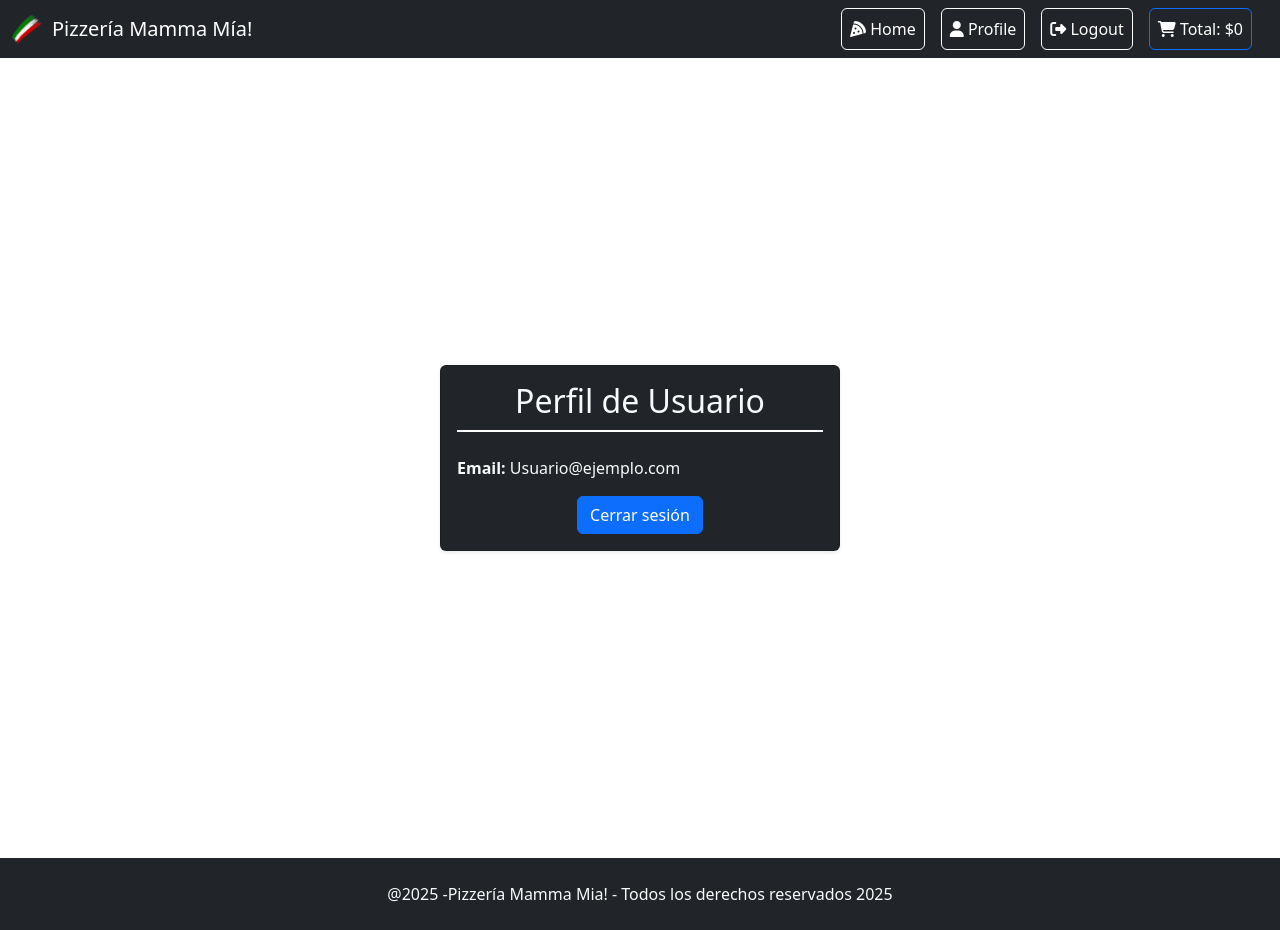
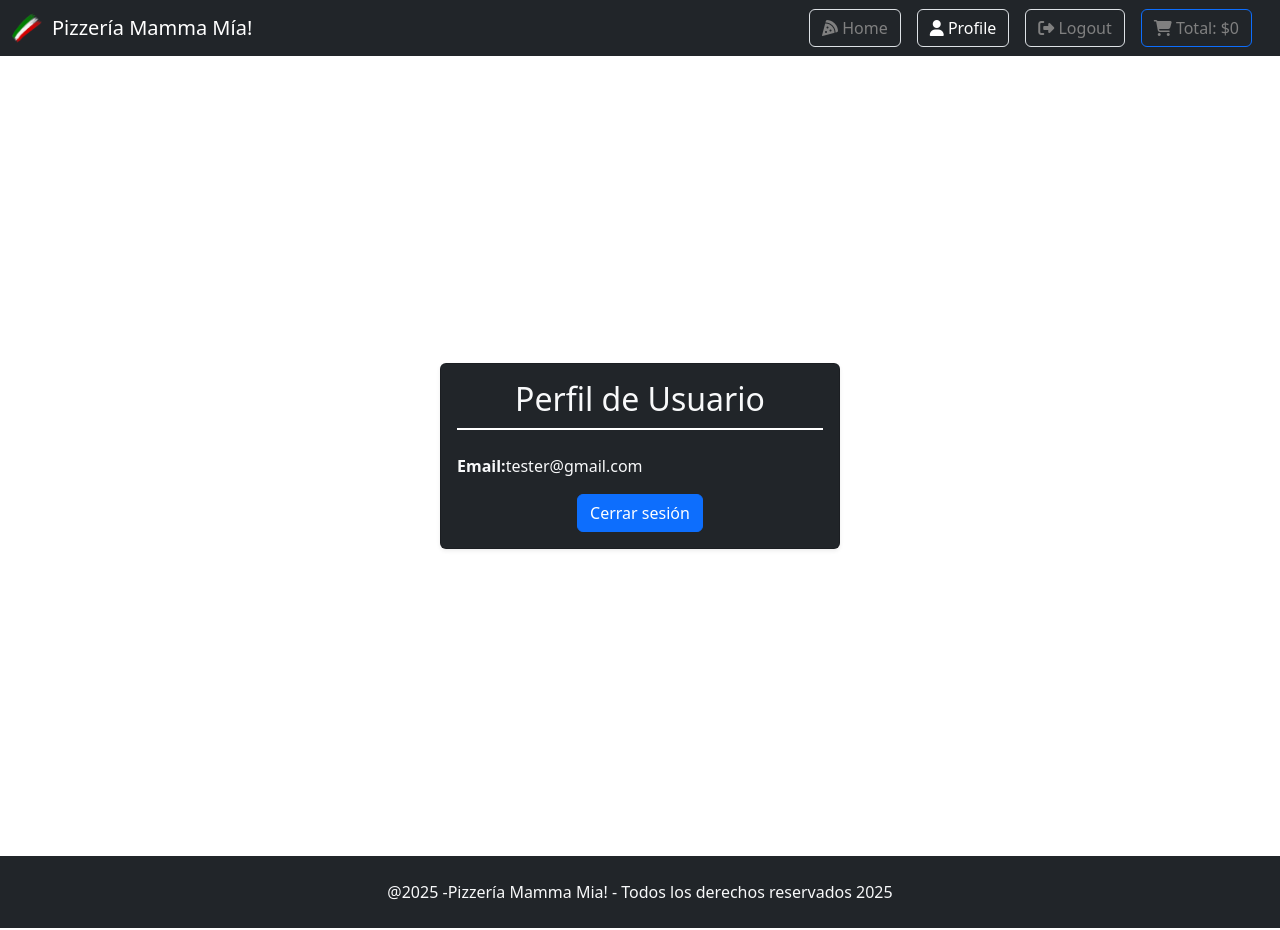
Before and after one commit to igbarg86/hito_pizzeria, a React (Vite) app: page /profile in a window 1280 px wide. Built offline with nearby package versions, Linux system fonts and the light colour scheme.

Commit message:
Add: Active_NavLink_Hook_R_Protegidas

```diff
--- a/src/App.jsx
+++ b/src/App.jsx
@@ -8,11 +8,14 @@ import Cart from './pages/Cart'
 import Pizza from './pages/Pizza'
 import Profile from './components/Profile'
 import NotFound from './components/NotFound'
-import { BrowserRouter, Routes, Route } from 'react-router-dom'
+import { BrowserRouter, Routes, Route, Navigate } from 'react-router-dom'
 import { CartProvider } from './context/CartContext'
 import Header from './pages/Header'
+import { UserContext } from './context/UserContext'
+import { useContext } from 'react'
 
 const App = () => {
+  const { token } = useContext(UserContext)
   return (
 
     <BrowserRouter>
@@ -24,10 +27,10 @@ const App = () => {
             <Routes>
               <Route path='/' element={<Home />} />
               <Route path='/cart' element={<Cart />} />
-              <Route path='/register' element={<RegisterPage />} />
-              <Route path='/login' element={<LoginPage />} />
-              <Route path='/pizza/p001' element={<Pizza />} />
-              <Route path='/profile' element={<Profile />} />
+              <Route path='/register' element={token ? <Navigate to='/' /> : <RegisterPage />} />
+              <Route path='/login' element={token ? <Navigate to='/' /> : <LoginPage />} />
+              <Route path='/pizza/:id' element={<Pizza />} />
+              <Route path='/profile' element={token ? <Profile /> : <Navigate to='/login' />} />
               <Route path='*' element={<NotFound />} />
             </Routes>
           </CartProvider>
--- /dev/null
+++ b/src/components/Navbar.css
@@ -0,0 +1,9 @@
+.navbar .menu {
+    text-decoration: none;
+    color: inherit;
+    color: #808080;
+}
+
+.navbar .menu.active {
+    color: rgb(255, 255, 255);
+}
--- a/src/components/Navbar.jsx
+++ b/src/components/Navbar.jsx
@@ -1,12 +1,24 @@
-import { Link } from 'react-router-dom'
+import { Link, NavLink, useNavigate } from 'react-router-dom'
 import { useContext } from 'react'
 import cartContext from '../context/CartContext'
+import './Navbar.css'
+import { UserContext } from '../context/UserContext'
 
 const Navbar = () => {
   const { calcularTotal } = useContext(cartContext)
   const total = calcularTotal()
 
-  const token = true // true esta logueado y false no está logueado
+  const { token, logout } = useContext(UserContext)
+  const navigate = useNavigate()
+
+  // FUNCION PARA MANEJAR CIERRE DE SESION
+
+  const handleLogout = () => {
+    logout()
+    navigate('/')
+  }
+
+  const validateRoot = ({ isActive }) => isActive ? 'menu active' : 'menu'
 
   return (
     <nav className='navbar navbar-expand-lg navbar-dark bg-dark sticky-top'>
@@ -18,9 +30,9 @@ const Navbar = () => {
         <div className='collapse navbar-collapse' id='navbarNav'>
           <ul className='navbar-nav ms-auto'>
             <li className='nav-item me-3'>
-              <Link to='/' className='btn btn-link nav-link text-white border border-white'>
+              <NavLink to='/' className={({ isActive }) => `${validateRoot({ isActive })} btn border border-opacity-50`}>
                 <i className='fa fa-pizza-slice' /> Home
-              </Link>
+              </NavLink>
             </li>
 
             {token
@@ -28,15 +40,15 @@ const Navbar = () => {
                 <>
 
                   <li className='nav-item me-3'>
-                    <Link to='/profile' className='btn btn-link nav-link text-white border border-white'>
+                    <NavLink to='/profile' className={({ isActive }) => `${validateRoot({ isActive })} btn  border border-opacity-50`}>
                       <i className='fa fa-user' /> Profile
-                    </Link>
+                    </NavLink>
                   </li>
 
                   <li className='nav-item me-3'>
-                    <Link to='/logout' className='btn btn-link nav-link text-white border border-white'>
+                    <NavLink to='/logout' className={({ isActive }) => `${validateRoot({ isActive })} btn  border border-opacity-50`} onClick={handleLogout}>
                       <i className='fa fa-sign-out-alt' /> Logout
-                    </Link>
+                    </NavLink>
                   </li>
                 </>
                 )
@@ -44,22 +56,22 @@ const Navbar = () => {
                 <>
 
                   <li className='nav-item me-3'>
-                    <Link to='/login' className='btn btn-link nav-link text-white border border-white'>
+                    <NavLink to='/login' className='btn btn-link nav-link  border border-white'>
                       <i className='fa fa-unlock' /> Login
-                    </Link>
+                    </NavLink>
                   </li>
                   <li className='nav-item me-3'>
-                    <Link to='/register' className='btn btn-link nav-link text-white border border-white'>
+                    <NavLink to='/register' className='btn btn-link nav-link  border border-white'>
                       <i className='fa fa-lock' /> Register
-                    </Link>
+                    </NavLink>
                   </li>
                 </>
                 )}
 
             <li className='nav-item me-3'>
-              <Link to='/cart' className='btn btn-link nav-link text-white border border-primary'>
+              <NavLink to='/cart' className={({ isActive }) => `${validateRoot({ isActive })} btn border border-primary`}>
                 <i className='fa fa-shopping-cart' /> Total: ${total.toLocaleString()}
-              </Link>
+              </NavLink>
             </li>
           </ul>
         </div>
--- a/src/components/Profile.jsx
+++ b/src/components/Profile.jsx
@@ -1,7 +1,19 @@
+import { useContext } from 'react'
+import { UserContext } from '../context/UserContext'
+import { useNavigate } from 'react-router-dom'
+
 const Profile = () => {
-  const email = 'Usuario@ejemplo.com'
+  const { token, logout } = useContext(UserContext)
+  const navigate = useNavigate()
+
+  if (!token) {
+    navigate('/login')
+    return null
+  }
+
   const handleLogout = () => {
-    console.log('Cerrar sesión')
+    logout()
+    navigate('/login')
   }
 
   return (
@@ -11,7 +23,7 @@ const Profile = () => {
           <h2 className='card-title text-center mb-4' style={{ borderBottom: '2px solid white', paddingBottom: '10px' }}>
             Perfil de Usuario
           </h2>
-          <p className='card-text'><strong>Email:</strong> {email}</p>
+          <p className='card-text'><strong>Email:</strong>tester@gmail.com</p>
           <button className='btn btn-primary mx-auto d-block' onClick={handleLogout}>
             Cerrar sesión
           </button>
--- /dev/null
+++ b/src/context/UserContext.jsx
@@ -0,0 +1,31 @@
+import { createContext, useState } from 'react'
+
+export const UserContext = createContext()
+
+const UserProvider = ({ children }) => {
+  const [token, setToken] = useState(true)
+
+  const login = (credentials) => {
+    if (credentials.email === 'tester@gmail.com' && credentials.password === '123456') {
+      setToken(true)
+      return true
+    }
+    return false
+  }
+
+  // FUNCION CERRAR SESION
+
+  const logout = () => {
+    setToken(false)
+  }
+
+  // POVEER EL ESTADO Y LAS FUNCIONES PARA MANIPULARLAS DONDE QUERAMOS
+
+  return (
+    <UserContext.Provider value={{ token, login, logout }}>
+      {children}
+    </UserContext.Provider>
+  )
+}
+
+export default UserProvider
--- a/src/main.jsx
+++ b/src/main.jsx
@@ -4,9 +4,12 @@ import './main.css'
 import { StrictMode } from 'react'
 import { createRoot } from 'react-dom/client'
 import App from './App.jsx'
+import UserProvider from './context/UserContext.jsx'
 
 createRoot(document.getElementById('root')).render(
   <StrictMode>
-    <App />
+    <UserProvider>
+      <App />
+    </UserProvider>
   </StrictMode>
 )
--- a/src/pages/CardPizza.jsx
+++ b/src/pages/CardPizza.jsx
@@ -26,7 +26,7 @@ const CardPizza = ({ id, name, img, price, ingredients, desc }) => {
         <div className='d-flex justify-content-between align-items-center mt-auto border-top pt-3 border-bottom pb-3 '>
           <h5 className='card-text'>{formattedPrice}</h5>
           <div>
-            <Link to='/pizza/p001' className='btn btn-primary me-2'>Ver Más</Link>
+            <Link to={`/pizza/${id}`} className='btn btn-primary me-2'>Ver Más</Link>
             <button className='btn btn-primary' onClick={handleAddToCart}>Añadir</button>
           </div>
         </div>
--- a/src/pages/Cart.jsx
+++ b/src/pages/Cart.jsx
@@ -1,8 +1,10 @@
 import { useContext } from 'react'
 import cartContext from '../context/CartContext'
+import { UserContext } from '../context/UserContext'
 
 const Cart = () => {
   const { cart, aumentarCantidad, disminuirCantidad, eliminarProducto, calcularTotal } = useContext(cartContext)
+  const { token } = useContext(UserContext)
 
   const formatPrice = (price) => {
     return price.toLocaleString('es-CL', { style: 'currency', currency: 'CLP' })
@@ -60,7 +62,7 @@ const Cart = () => {
 
       <div className='text-end mt-4 p-3 rounded bg-light'>
         <h3 className='text-primary font-weight-bold'>Total: {formatPrice(calcularTotal())}</h3>
-        <button className='btn btn-primary btn-lg mt-3'>Pagar</button>
+        <button className='btn btn-primary btn-lg mt-3' disabled={!token}>Pagar</button>
       </div>
     </div>
   )
--- a/src/pages/LoginPage.jsx
+++ b/src/pages/LoginPage.jsx
@@ -1,5 +1,7 @@
-import { useState } from 'react'
+import { useState, useContext } from 'react'
 import { Toaster, toast } from 'sonner'
+import { useNavigate } from 'react-router-dom'
+import { UserContext } from '../context/UserContext'
 import './LoginPage.css'
 
 const LoginPage = () => {
@@ -8,6 +10,13 @@ const LoginPage = () => {
     password: ''
 
   })
+
+  const { login, token } = useContext(UserContext)
+  const navigate = useNavigate()
+
+  if (token) {
+    navigate('/')
+  }
 
   const handleChangeLogin = async (e) => {
     setUsers({ ...users, [e.target.name]: e.target.value })
@@ -27,8 +36,16 @@ const LoginPage = () => {
       return
     }
 
-    toast.success('Has iniciado sesión correctamente')
-    setUsers({ email: '', password: '' })
+    // Usamos la función login del contexto para iniciar sesión
+    const loginSuccessful = login({ email, password })
+
+    if (loginSuccessful) {
+      toast.success('Has iniciado sesión correctamente')
+      navigate('/') // Redirigir al home después de un inicio de sesión exitoso
+      setUsers({ email: '', password: '' }) // Limpiar el formulario
+    } else {
+      toast.error('Credenciales incorrectas')
+    }
   }
 
   return (
--- a/src/pages/Pizza.jsx
+++ b/src/pages/Pizza.jsx
@@ -1,10 +1,15 @@
-import { useEffect, useState } from 'react'
+import { useEffect, useState, useContext } from 'react'
+import { useParams } from 'react-router-dom'
+import cartContext from '../context/CartContext'
 import './Pizza.css'
 
 const Pizza = () => {
+  const { id } = useParams()
   const [productos, setProductos] = useState([])
 
-  const URL = 'http://localhost:5000/api/pizzas/p001'
+  const { agregarAlCarrito } = useContext(cartContext)
+
+  const URL = `http://localhost:5000/api/pizzas/${id}`
 
   const getApi = async () => {
     try {
@@ -18,7 +23,7 @@ const Pizza = () => {
 
   useEffect(() => {
     getApi()
-  }, [])
+  }, [id])
 
   console.log(productos)
 
@@ -48,7 +53,7 @@ const Pizza = () => {
 
               <div className='pizza-price-container'>
                 <p className='pizza-price fs-3'>${producto.price}</p>
-                <button className='btn btn-primary pizza-btn'>Añadir</button>
+                <button onClick={() => agregarAlCarrito(producto)} className='btn btn-primary pizza-btn'>Añadir</button>
               </div>
             </div>
           </div>
```
